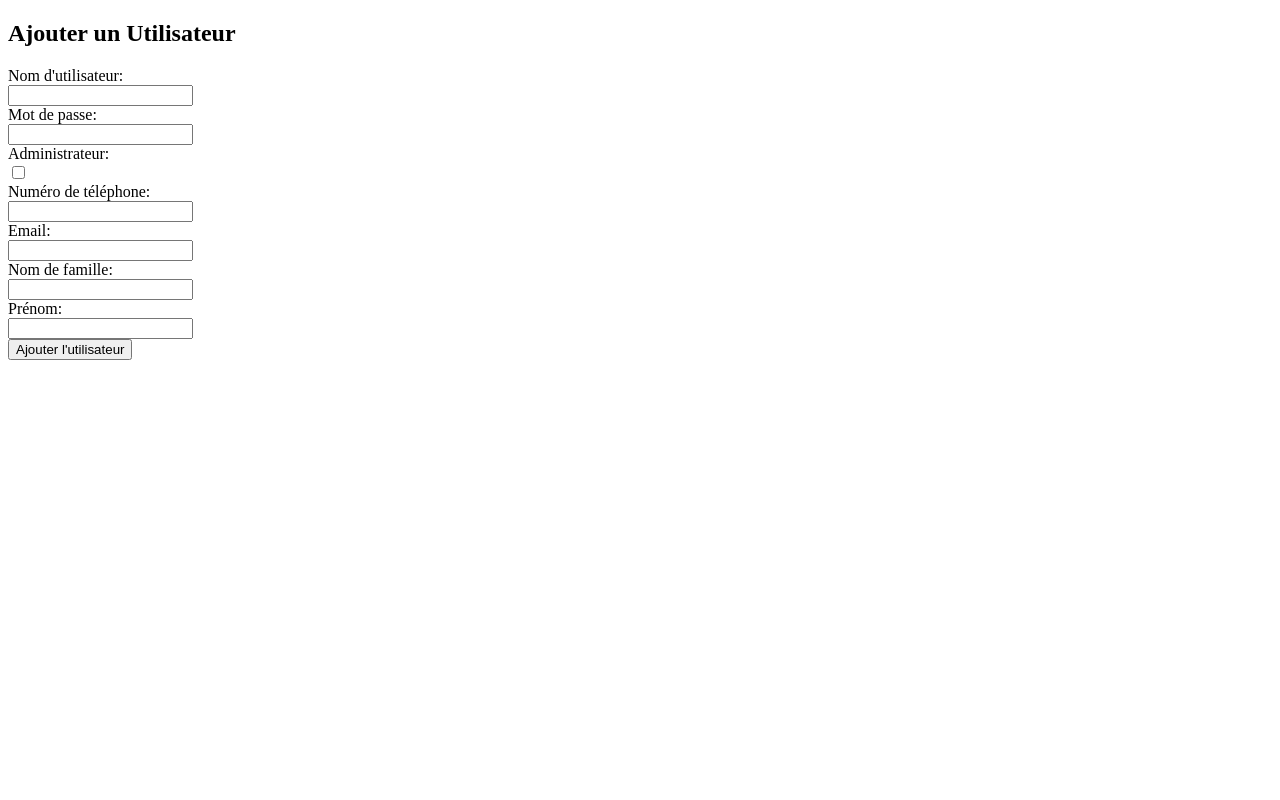
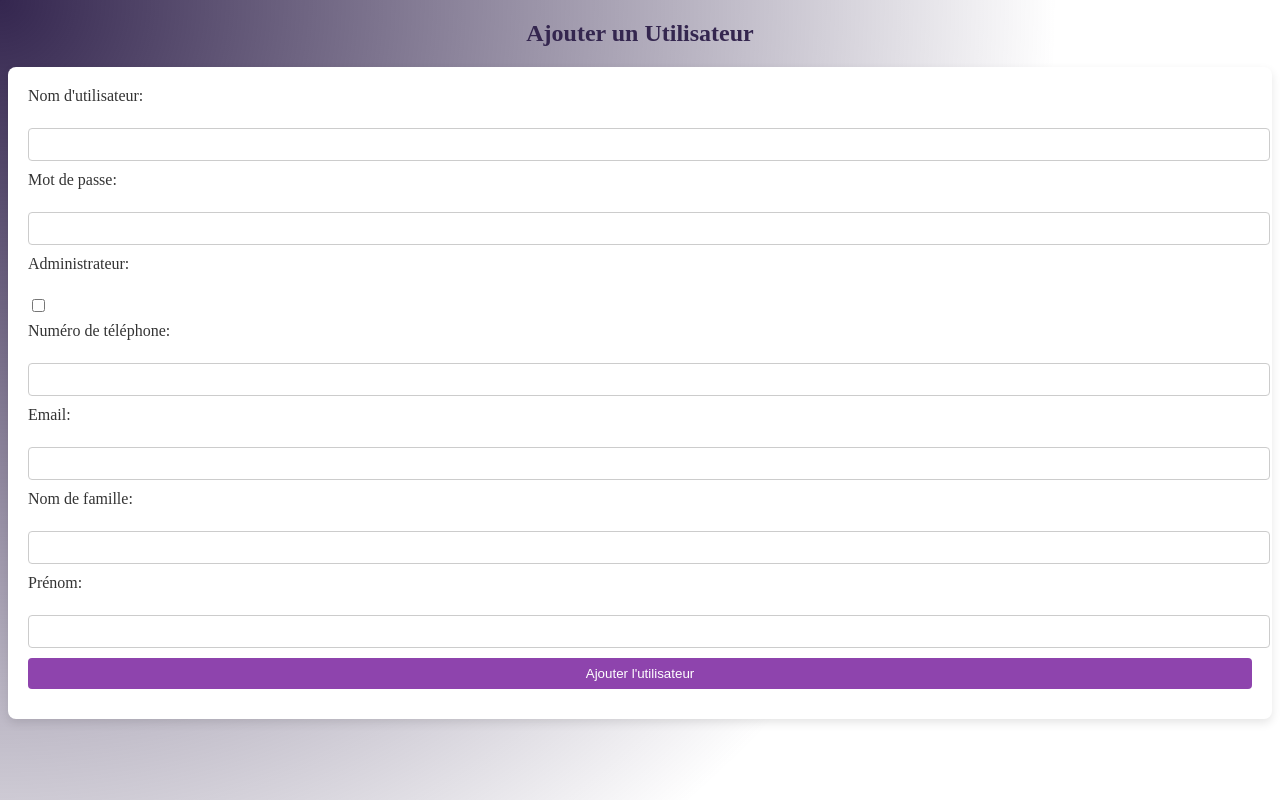
Before and after one commit to B2-Info-23-24/php-godafflig, a PHP site: page /inscription in a window 1280 px wide. Run offline with PHP 8.4, Linux system fonts and the light colour scheme.

```diff
--- /dev/null
+++ b/Public/style/inscription.css
@@ -0,0 +1,67 @@
+body {
+    /* Existing styles */
+    position: relative; /* Add this to make the ::after positioned relatively to the body */
+    overflow: hidden; /* In case the overlay causes scrollbars */
+}
+
+body::after {
+    content: '';
+    position: fixed;
+    top: 0;
+    left: 0;
+    width: 100%;
+    height: 100%;
+    background: radial-gradient(circle at top left, #34264f 0%, transparent 70%);
+    pointer-events: none; /* Permet de cliquer à travers l'overlay */
+    z-index: -1; /* S'assure que l'overlay est derrière les autres contenus */
+}
+
+form {
+    background: white;
+    padding: 20px;
+    border-radius: 8px;
+    box-shadow: 0 4px 10px rgba(0, 0, 0, 0.1);
+    color: #333;
+}
+
+h2 {
+    color: #34264f;
+    text-align: center;
+}
+
+label, input[type=submit] {
+    display: block;
+    margin: 0 0 15px;
+}
+
+label {
+    margin-bottom: 5px;
+}
+
+input[type=text],
+input[type=password],
+input[type=tel],
+input[type=email],
+input[type=checkbox],
+input[type=submit] {
+    width: 100%;
+    padding: 8px;
+    margin-bottom: 10px;
+    border-radius: 4px;
+    border: 1px solid #ccc;
+}
+
+input[type=checkbox] {
+    width: auto;
+}
+
+input[type=submit] {
+    background-color: #8e44ad; /* Purple color */
+    color: white;
+    border: none;
+    cursor: pointer;
+}
+
+input[type=submit]:hover {
+    background-color: #732d91;
+}
--- a/index.php
+++ b/index.php
@@ -4,6 +4,7 @@
 // require_once 'vendor/autoload.php'; // Assurez-vous que le chemin est correct
 // $loader = new \Twig\Loader\FilesystemLoader('vue/helloworld.twig'); // Chemin vers vos templates
 // echo $twig->render('helloworld.twig', ['message' => 'Hello World']);
+//http://172.21.41.167:8080/
 $request = $_SERVER['REQUEST_URI'];
 switch ($request) {
   case '/':
--- a/vue/home.php
+++ b/vue/home.php
@@ -22,6 +22,7 @@
     <div class="div vitrine">
 
     </div>
+
 </body>
 
 </html>
--- a/vue/inscription.php
+++ b/vue/inscription.php
@@ -4,6 +4,7 @@
 <head>
 <meta charset="UTF-8">
 <title>Ajouter un Utilisateur</title>
+<link href="/Public/style/inscription.css" rel="stylesheet" />
 </head>
 <body>
 
```
